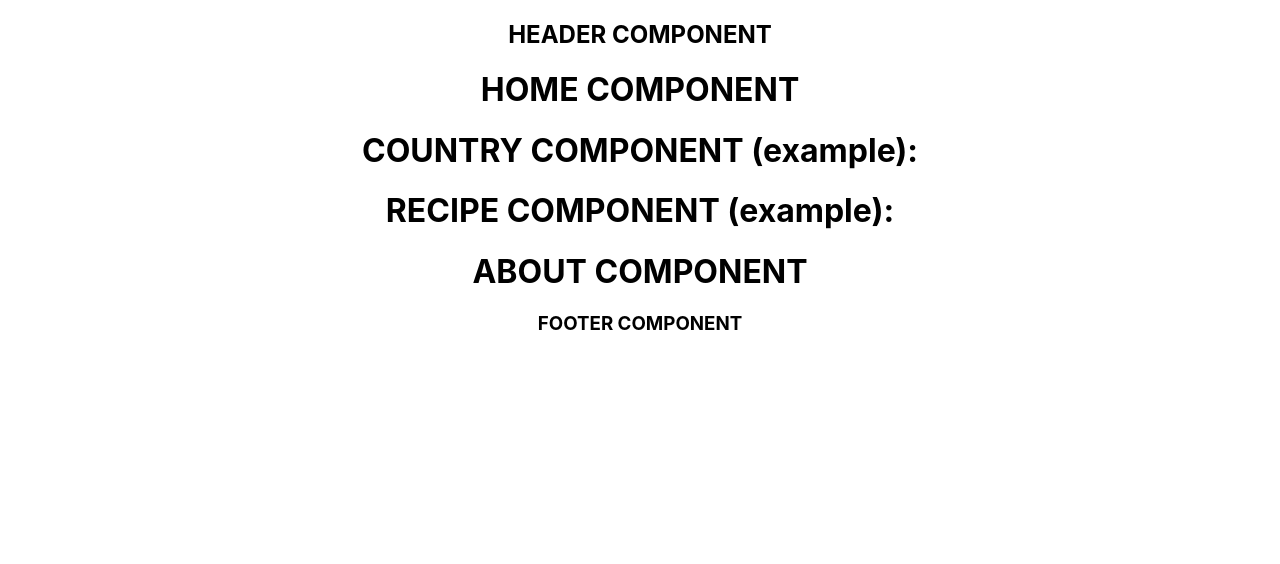
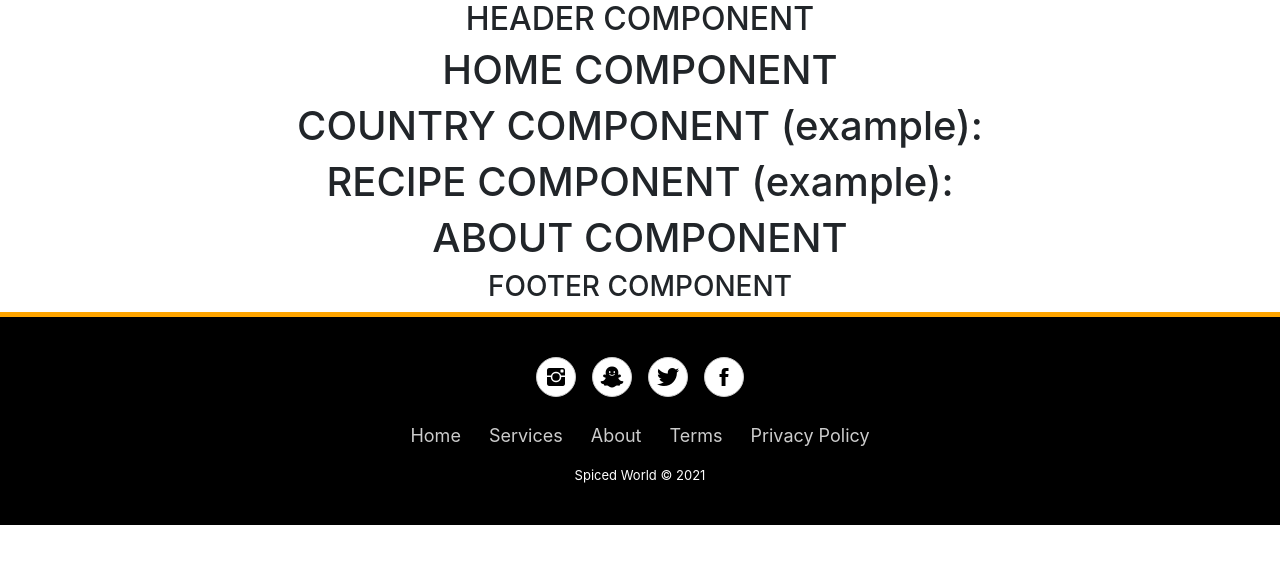
Before and after one commit to kavitatandel/cookbook, a React (Create React App) app: page / in a window 1280 px wide. Shown: the top 564 px of the page. Built offline with nearby package versions, Linux system fonts and the light colour scheme.

Commit message:
footer made

```diff
--- a/public/index.html
+++ b/public/index.html
@@ -39,5 +39,9 @@
       To begin the development, run `npm start` or `yarn start`.
       To create a production bundle, use `npm run build` or `yarn build`.
     -->
+
+     <!-- footer style  -->
+    <link rel="stylesheet" href="https://cdnjs.cloudflare.com/ajax/libs/twitter-bootstrap/4.1.3/css/bootstrap.min.css">
+    <link rel="stylesheet" href="https://cdnjs.cloudflare.com/ajax/libs/ionicons/2.0.1/css/ionicons.min.css">
   </body>
 </html>
--- a/src/App.js
+++ b/src/App.js
@@ -1,5 +1,6 @@
 import logo from "./logo.svg";
 import "./App.css";
+import Footer from "./component/Footer";
 
 function App() {
   return (
@@ -21,6 +22,7 @@ function App() {
 
       {/* FOOTER */}
       <h3>FOOTER COMPONENT</h3>
+      <Footer/>
     </div>
   );
 }
--- /dev/null
+++ b/src/component/Footer.css
@@ -0,0 +1,62 @@
+.footer-basic {
+    padding:40px 0;
+    background-color:black;
+    color:white;
+    border-top:5px solid orange;
+  }
+
+  .footer-basic ul {
+    padding:0;
+    list-style:none;
+    text-align:center;
+    font-size:18px;
+    line-height:1.6;
+    margin-bottom:0;
+  }
+
+  .footer-basic li {
+    padding:0 10px;
+  }
+
+  .footer-basic ul a {
+    color:inherit;
+    text-decoration:none;
+    opacity:0.8;
+
+  }
+
+  .footer-basic ul a:hover {
+    opacity:1;
+  }
+
+  .footer-basic .social {
+    text-align:center;
+    padding-bottom:25px;
+  }
+
+  .footer-basic .social > a {
+    font-size:24px;
+    width:40px;
+    height:40px;
+    line-height:40px;
+    display:inline-block;
+    text-align:center;
+    border-radius:50%;
+    border:1px solid #ccc;
+    margin:0 8px;
+    color:inherit;
+    background-color:white;
+    color:black;
+  }
+
+  .footer-basic .social > a:hover {
+    opacity:0.9;
+  }
+
+  .footer-basic .copyright {
+    margin-top:15px;
+    text-align:center;
+    font-size:13px;
+    color:white;
+    margin-bottom:0;
+  }
--- /dev/null
+++ b/src/component/Footer.js
@@ -0,0 +1,28 @@
+import React from 'react'
+import "./Footer.css"
+
+export default function Footer() {
+    return (
+        <div>
+    <div class="footer-basic">
+        <footer>
+            <div class="social"><a href="#"><i class="icon ion-social-instagram"></i></a><a href="#"><i
+                        class="icon ion-social-snapchat"></i></a><a href="#"><i
+                        class="icon ion-social-twitter"></i></a><a href="#"><i class="icon ion-social-facebook"></i></a>
+            </div>
+            <ul class="list-inline">
+                <li class="list-inline-item"><a href="#">Home</a></li>
+                <li class="list-inline-item"><a href="#">Services</a></li>
+                <li class="list-inline-item"><a href="#">About</a></li>
+                <li class="list-inline-item"><a href="#">Terms</a></li>
+                <li class="list-inline-item"><a href="#">Privacy Policy</a></li>
+            </ul>
+            <p class="copyright">Spiced World © 2021</p>
+        </footer>
+    </div>
+    <script src="https://cdnjs.cloudflare.com/ajax/libs/jquery/3.2.1/jquery.min.js"></script>
+    <script src="https://cdnjs.cloudflare.com/ajax/libs/twitter-bootstrap/4.1.3/js/bootstrap.bundle.min.js"></script>
+
+        </div>
+    )
+}
```
